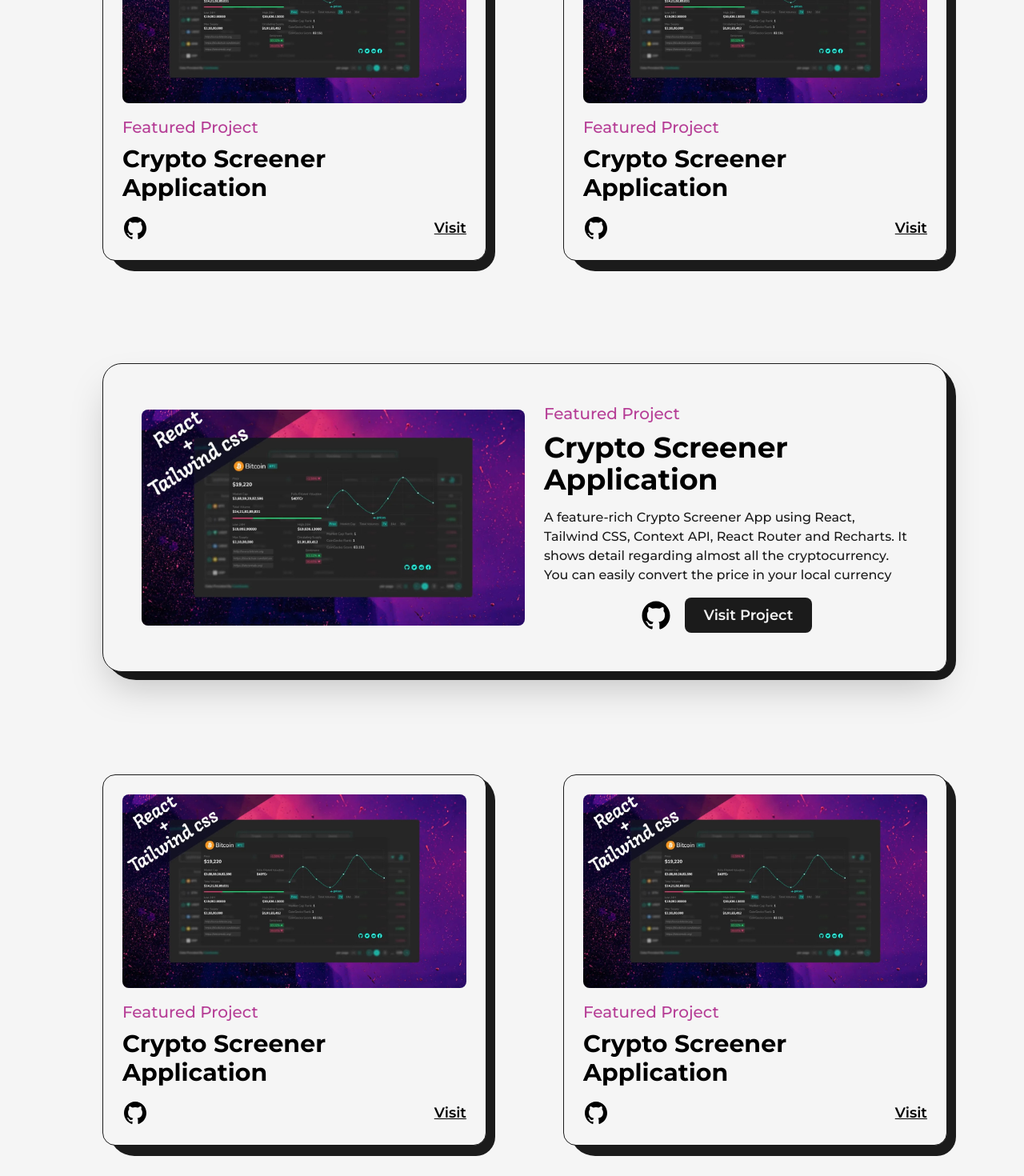
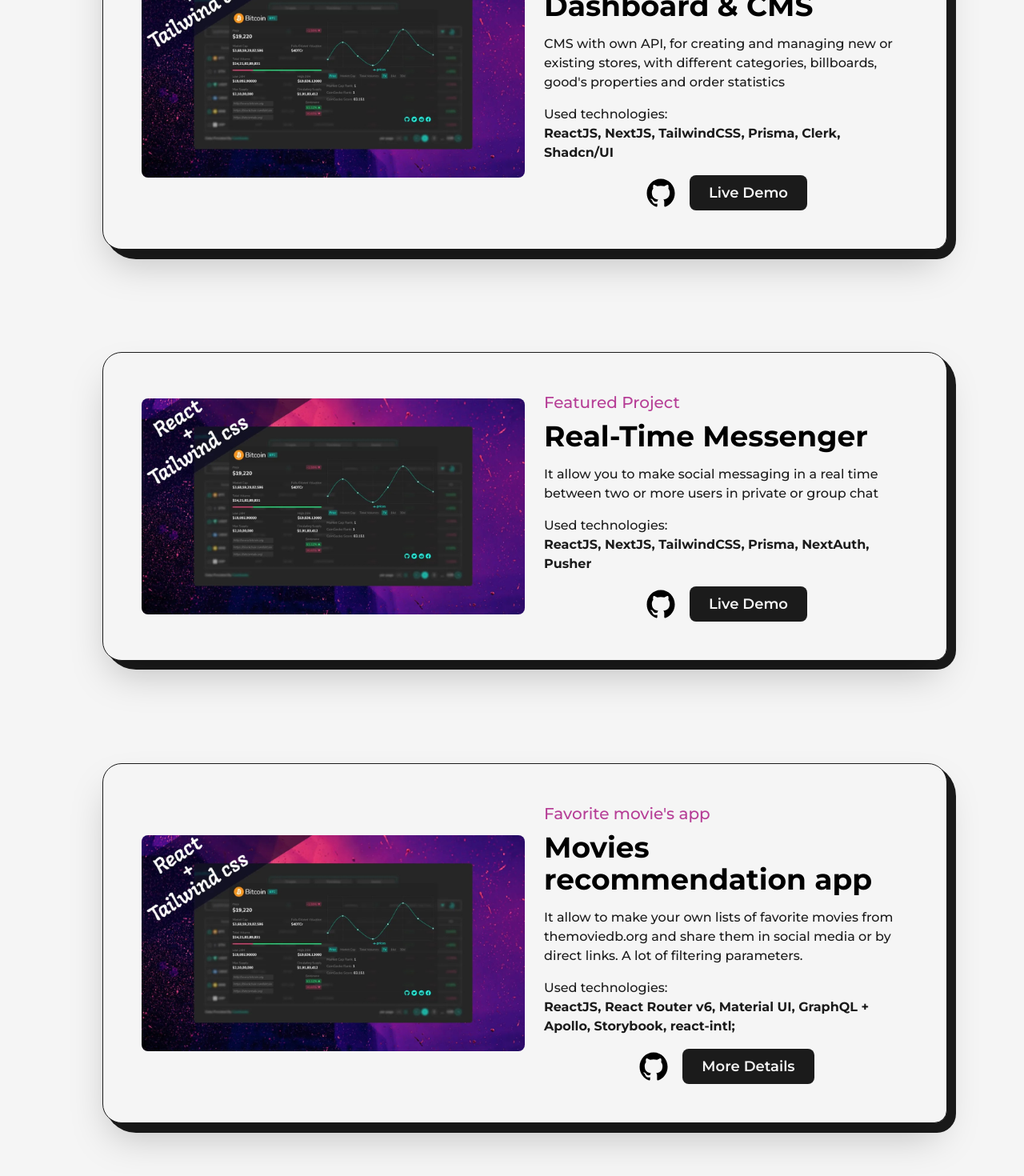
Before and after one commit to MykytaMusaiev/AdvancedPortfolio, a Next.js app: page /projects in a window 1280 px wide. Shown: the part 1180-2650 px from the top of the page at 80% size. Built offline with nearby package versions, Linux system fonts and the light colour scheme.

Commit message:
app including done

```diff
--- a/src/pages/projects.js
+++ b/src/pages/projects.js
@@ -11,7 +11,7 @@ import TransitionEffect from '@/components/TransitionEffect'
 
 const FramerImage = motion(Image);
 
-const FeaturedProject = ({ type, title, summary, img, link, github }) => {
+const FeaturedProject = ({ type, title, summary, img, link, github, live = false }) => {
     return (
         <article className='w-full flex items-center justify-between rounded-3xl
         border border-solid border-dark bg-light shadow-2xl p-12 relative rounded-br-2xl
@@ -36,7 +36,11 @@ const FeaturedProject = ({ type, title, summary, img, link, github }) => {
                 <Link href={link} target="_blank" className="hover:underline underline-offset-2">
                     <h2 className='my-2 w-full text-left text-4xl font-bold dark:text-light sm:text-sm'>{title}</h2>
                 </Link>
-                <p className='my-2 font-medium text-dark dark:text-light sm:text-sm'>{summary}</p>
+                <p className='my-2 font-medium text-dark dark:text-light sm:text-sm'>
+                    {summary[0]}</p>
+                <p className='my-2 font-medium text-dark dark:text-light sm:text-sm'>
+                    {summary[1]}<br /><span className='font-bold'>{summary[2]}</span>
+                </p>
                 <div className='mt-2 flex items-center m-auto lg:justify-between'>
                     <Link href={github} target="_blank" className='w-10'><GithubIcon /></Link>
                     <Link href={github} target="_blank"
@@ -44,7 +48,9 @@ const FeaturedProject = ({ type, title, summary, img, link, github }) => {
                         dark:bg-light dark:text-dark
                         sm:px-4 sm:text-base
                         '>
-                        Visit Project
+                        {live ? "Live Demo" : "More Details"
+
+                        }
                     </Link>
                 </div>
             </div>
@@ -101,78 +107,77 @@ const projects = () => {
                     />
 
                     <div className='grid grid-cols-12 gap-24 gap-y-32 xl:gap-x-16 lg:gap-x-8 md:gap-y-24 sm:gap-x-0'>
+
                         <div className='col-span-12'>
                             <FeaturedProject
-                                title="Crypto Screener Application"
-                                summary="A feature-rich Crypto Screener App using React, Tailwind CSS, Context API, React Router and Recharts.
-                                        It shows detail regarding almost all the cryptocurrency. You can easily convert the price in your
-                                        local currency"
+                                title="E-commerce Store"
+                                summary={["It allow you to order any goods, depend on the store and content type, you are added in Dashboard & CMS",
+                                    "Used technologies: ", "ReactJS, NextJS, TailwindCSS, Prisma, Clerk, Shadcn/UI"
+                                ]}
+                                link="https://e-commerce-store-anotherrandomcoder.vercel.app/"
+                                github="https://github.com/anotherrandomcoder/e-commerce_store"
+                                type="Featured Project"
+                                img={project1}
+                                live={true}
+                            />
+                        </div>
+
+                        <div className='col-span-12'>
+                            <FeaturedProject
+                                title="E-commerce Dashboard & CMS"
+                                summary={[
+                                    "CMS with own API, for creating and managing new or existing stores, with different categories, billboards, good's properties and order statistics",
+                                    "Used technologies: ", "ReactJS, NextJS, TailwindCSS, Prisma, Clerk, Shadcn/UI"
+                                ]}
+                                link="https://e-commerce-admin-anotherrandomcoder.vercel.app/"
+                                github="https://github.com/anotherrandomcoder/e-commerce_admin"
+                                type="Featured Project"
+                                img={project1}
+                                live={true}
+                            />
+                        </div>
+
+                        <div className='col-span-12'>
+                            <FeaturedProject
+                                title="Real-Time Messenger"
+                                summary={[
+                                    "It allow you to make social messaging in a real time between two or more users in private or group chat",
+                                    "Used technologies: ", "ReactJS, NextJS, TailwindCSS, Prisma, NextAuth, Pusher"
+                                ]}
+                                link="https://messenger-anotherrandomcoder.vercel.app/"
+                                github="https://github.com/anotherrandomcoder/e-commerce_admin"
+                                type="Featured Project"
+                                img={project1}
+                                live={true}
+                            />
+                        </div>
+
+                        <div className='col-span-12'>
+                            <FeaturedProject
+                                title="Movies recommendation app"
+                                summary={[
+                                    "It allow to make your own lists of favorite movies from themoviedb.org and share them in social media or by direct links. A lot of filtering parameters.",
+                                    "Used technologies: ", "ReactJS, React Router v6, Material UI, GraphQL + Apollo, Storybook, react-intl;"
+                                ]}
+                                link="https://github.com/anotherrandomcoder/movies_recommendation"
+                                github="https://github.com/anotherrandomcoder/movies_recommendation"
+                                type="Favorite movie's app"
+                                img={project1}
+                                live={false}
+                            />
+                        </div>
+
+
+                        {/* <div className='col-span-6 sm:col-span-12'>
+                            <Project
+                                title="Photographer's portfolio website"
+                                summary=""
                                 link="/"
                                 github="/"
-                                type="Featured Project"
+                                type="Landing Page"
                                 img={project1}
                             />
-                        </div>
-                        <div className='col-span-6 sm:col-span-12'>
-                            <Project
-                                title="Crypto Screener Application"
-                                summary="A feature-rich Crypto Screener App using React, Tailwind CSS, Context API, React Router and Recharts.
-                                        It shows detail regarding almost all the cryptocurrency. You can easily convert the price in your
-                                        local currency"
-                                link="/"
-                                github="/"
-                                type="Featured Project"
-                                img={project1}
-                            />
-                        </div>
-                        <div className='col-span-6 sm:col-span-12'>
-                            <Project
-                                title="Crypto Screener Application"
-                                summary="A feature-rich Crypto Screener App using React, Tailwind CSS, Context API, React Router and Recharts.
-It shows detail regarding almost all the cryptocurrency. You can easily convert the price in your
-local currency"
-                                link="/"
-                                github="/"
-                                type="Featured Project"
-                                img={project1}
-                            />
-                        </div>
-                        <div className='col-span-12'>
-                            <FeaturedProject
-                                title="Crypto Screener Application"
-                                summary="A feature-rich Crypto Screener App using React, Tailwind CSS, Context API, React Router and Recharts.
-It shows detail regarding almost all the cryptocurrency. You can easily convert the price in your
-local currency"
-                                link="/"
-                                github="/"
-                                type="Featured Project"
-                                img={project1}
-                            />
-                        </div>
-                        <div className='col-span-6 sm:col-span-12'>
-                            <Project
-                                title="Crypto Screener Application"
-                                summary="A feature-rich Crypto Screener App using React, Tailwind CSS, Context API, React Router and Recharts.
-It shows detail regarding almost all the cryptocurrency. You can easily convert the price in your
-local currency"
-                                link="/"
-                                github="/"
-                                type="Featured Project"
-                                img={project1}
-                            />
-                        </div>
-                        <div className='col-span-6 sm:col-span-12'>
-                            <Project
-                                title="Crypto Screener Application"
-                                summary="A feature-rich Crypto Screener App using React, Tailwind CSS, Context API, React Router and Recharts.
-It shows detail regarding almost all the cryptocurrency. You can easily convert the price in your
-local currency"
-                                link="/"
-                                github="/"
-                                type="Featured Project"
-                                img={project1}
-                            />
-                        </div>
+                        </div> */}
 
                     </div>
                 </Layout>
```
